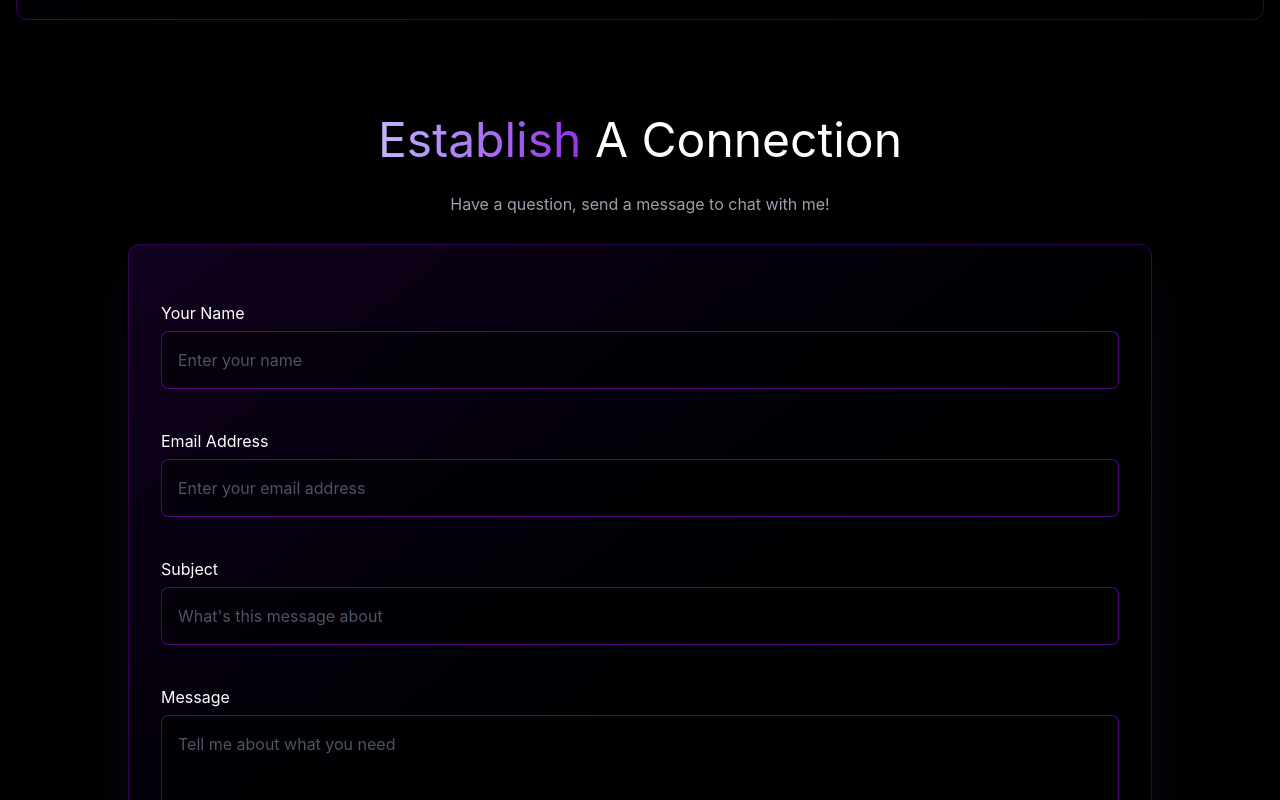
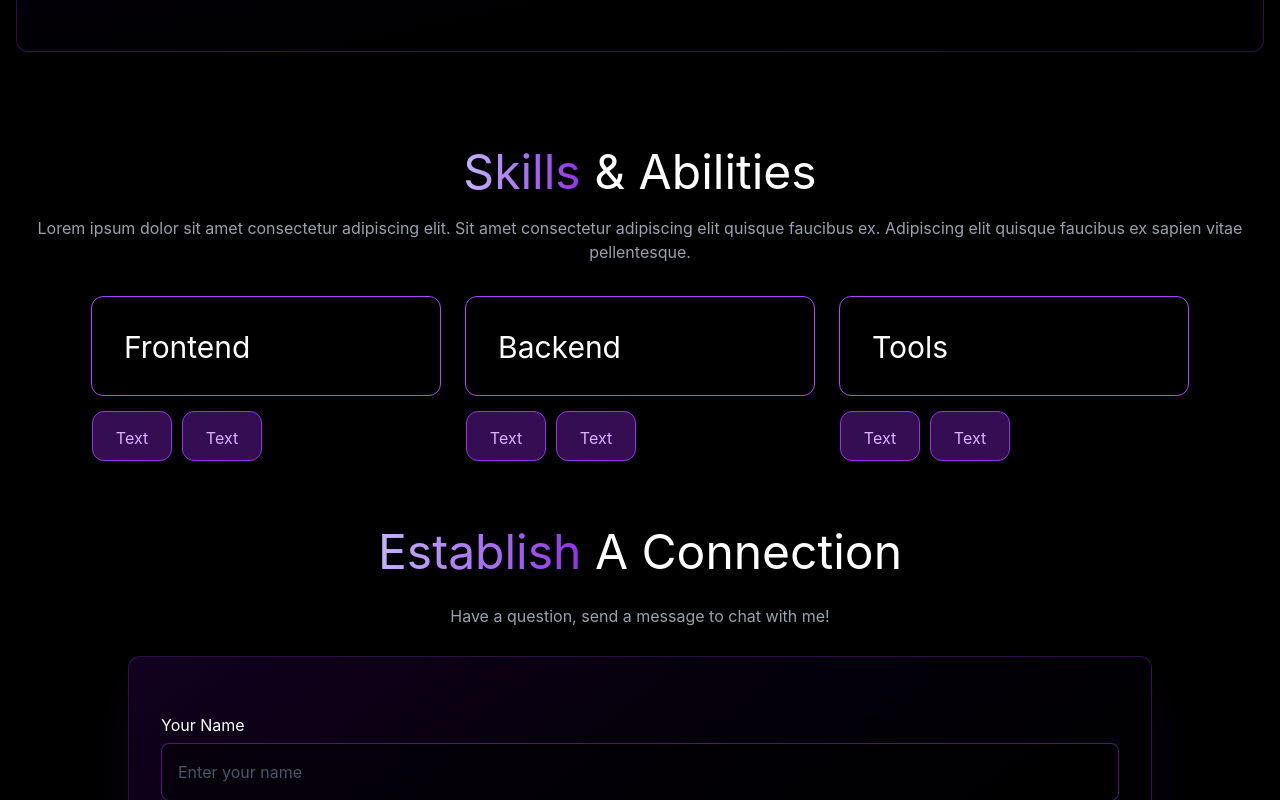
Before and after one commit to sans690/Portfolio, a React (Vite) app in the folder components/: page / in a window 1280 px wide. Shown: the part 1120-1920 px from the top of the page. Built offline with nearby package versions, Linux system fonts and the light colour scheme.

Commit message:
added style layout for skills

```diff
--- a/components/src/About.tsx
+++ b/components/src/About.tsx
@@ -6,14 +6,14 @@ export function About() {
           <div className="text-center mb-16">
             <h2 className="text-white text-5xl mb-5">
               About
-              <span className="span"> Name</span>
+              <span className="span"> Me</span>
             </h2>
             <p className="text">
               Lorem ipsum dolor sit amet consectetur adipiscing elit. Sit amet
               consectetur adipiscing elit quisque faucibus ex. Adipiscing elit
               quisque faucibus ex sapien vitae pellentesque.
             </p>
-            <div className="card-container">
+            <div className="card_container">
               <div className="border_card">
                 {" "}
                 <p className="label text-left text-3xl">Sample</p>
--- a/components/src/App.tsx
+++ b/components/src/App.tsx
@@ -2,6 +2,7 @@ import { Contact } from "./Contact";
 import { Navigation } from "./Navigation";
 import { Home } from "./Home";
 import { About } from "./About";
+import { Skills } from "./Skills";
 
 export default function App() {
   return (
@@ -27,6 +28,7 @@ export default function App() {
         <Navigation />
         <Home />
         <About />
+        <Skills />
         <Contact />
       </div>
     </>
--- a/components/src/Home.tsx
+++ b/components/src/Home.tsx
@@ -3,7 +3,7 @@ export function Home() {
     <section id="home" className="section">
       <div className="space-y-2">
         <div className="mx-auto">
-          <div className="text-center mb-8">
+          <div className="text-center mb-16">
             <div className="flex flex-col gap-2 items-left justify-center overflow-x-auto">
               <div className="text-white text-2xl text-left">I am...</div>
               <h2 className="text-white text-6xl mb-2 text-left">
--- /dev/null
+++ b/components/src/Skills.tsx
@@ -0,0 +1,50 @@
+export function Skills() {
+  return (
+    <section id="skills" className="section">
+      <div className="mx-auto">
+        <div className="text-center mb-10">
+          <h2 className="text-white text-5xl mb-5">
+            <span className="span">Skills</span> & Abilities
+          </h2>
+          <p className="text">
+            Lorem ipsum dolor sit amet consectetur adipiscing elit. Sit amet
+            consectetur adipiscing elit quisque faucibus ex. Adipiscing elit
+            quisque faucibus ex sapien vitae pellentesque.
+          </p>
+          <div className="card_container">
+            <div className="mb-10 align-items-left">
+              <div className="border_card_purple mb-10">
+                {" "}
+                <p className="label text-left text-3xl">Frontend</p>
+                <div className="flex_container">
+                  <div className="small_box_purple">Text</div>
+                  <div className="small_box_purple">Text</div>
+                </div>
+              </div>
+            </div>
+            <div className="mb-10">
+              <div className="border_card_purple mb-10">
+                {" "}
+                <p className="label text-left text-3xl">Backend</p>
+                <div className="flex_container">
+                  <div className="small_box_purple">Text</div>
+                  <div className="small_box_purple">Text</div>
+                </div>
+              </div>
+            </div>
+            <div className="mb-10">
+              <div className="border_card_purple mb-10">
+                {" "}
+                <p className="label text-left text-3xl">Tools</p>
+                <div className="flex_container">
+                  <div className="small_box_purple">Text</div>
+                  <div className="small_box_purple">Text</div>
+                </div>
+              </div>
+            </div>
+          </div>
+        </div>
+      </div>
+    </section>
+  );
+}
--- a/components/src/styles.css
+++ b/components/src/styles.css
@@ -17,7 +17,13 @@ body {
   --popover-foreground: #ffffff;
   --primary: #a855f7;
   --primary-foreground: #ffffff;
+  --color-purple-300: #dab2ff;
+  --color-purple-400: #c27aff;
+  --color-purple-500: #ad46ff;
+  --color-purple-600: #9333ea;
+  --color-purple-900: #59168b;
 }
+
 .section {
   padding-top: 1rem;
   padding-bottom: 1rem;
@@ -43,6 +49,49 @@ body {
   border-color: rgba(147, 51, 234, 0.3);
 }
 
+.border_card_purple {
+  flex: 1 1 400px;
+  min-width: 350px;
+  max-width: 500px;
+  height: 100px;
+  min-height: 100px;
+  max-height: 100px;
+  background-image: linear-gradient(to right, var(--color-purple-600));
+  padding: 2rem;
+  margin-bottom: 20px;
+  border-radius: 0.75rem;
+  border: 1px solid;
+  border-color: var(--color-purple-500);
+}
+
+.small_box_purple {
+  min-width: 80px;
+  max-width: 100px;
+  height: 50px;
+  background-color: color-mix(
+    in srgb,
+    var(--color-purple-900) 60%,
+    transparent
+  );
+  display: flex;
+  align-items: flex-end;
+  justify-content: center;
+  padding-bottom: 10px;
+  border-radius: 0.75rem;
+  border: 1px solid;
+  border-color: var(--color-purple-600);
+  color: var(--color-purple-300);
+  margin-top: 40px;
+}
+
+.flex_container {
+  display: flex;
+  flex-direction: row;
+  gap: 10px;
+  justify-content: flex-start;
+  margin-left: -2rem;
+}
+
 .span {
   background-image: linear-gradient(
     to right,
@@ -54,7 +103,7 @@ body {
   color: transparent;
 }
 
-.card-container {
+.card_container {
   display: flex;
   flex-wrap: wrap;
   gap: 1.5rem;
@@ -64,6 +113,7 @@ body {
   max-width: 100vw;
 }
 
+/* phone layout */
 @media (max-width: 768px) {
   .card-container {
     flex-direction: column;
@@ -73,17 +123,6 @@ body {
   .border_card {
     width: 100%;
     max-width: 90vw;
-  }
-}
-
-@media (min-width: 769px) and (max-width: 1024px) {
-  .card-container {
-    justify-content: space-around;
-  }
-
-  .border_card {
-    flex: 1 1 45%;
-    max-width: 45%;
   }
 }
 
```
